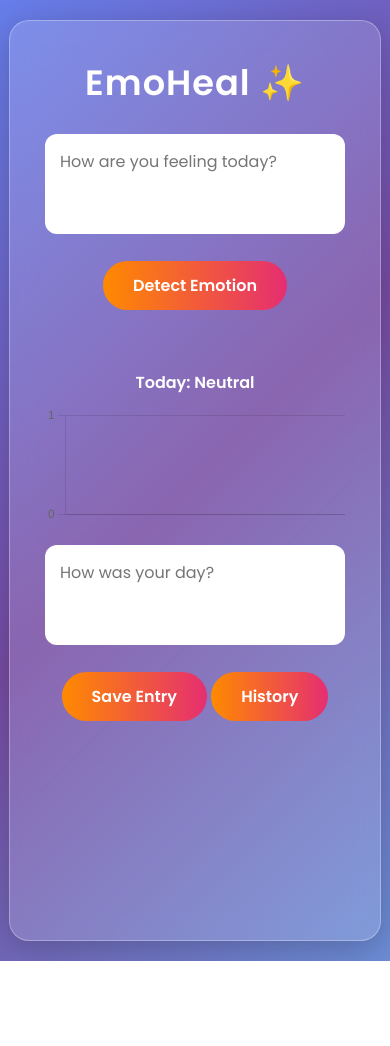
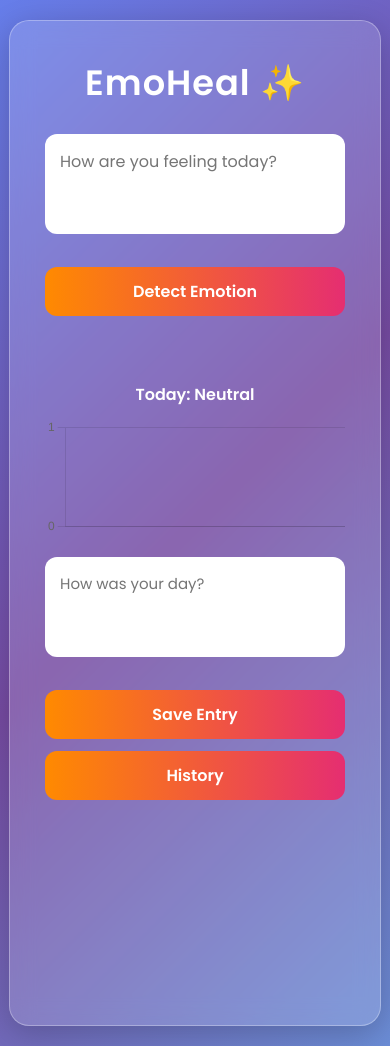
Before and after one commit to ashokaurovindomohanty-hub/EmoHeal, a Flask app: page / in a window 390 px wide. Before the commit the page ends 961 px from the top, so only its background shows below. Run offline with Flask 3, Linux system fonts and the light colour scheme.

Commit message:
mobile polish

```diff
--- a/static/css/style.css
+++ b/static/css/style.css
@@ -9,3 +9,7 @@ button{background:linear-gradient(90deg,#ff8a00,#e52e71);color:white;border:none
 button:hover{transform:scale(1.05);box-shadow:0 5px 15px rgba(229,46,113,0.4)}
 #result{margin-top:20px;font-size:1.3rem;font-weight:600;min-height:30px;animation:fadeIn 0.5s}
 @keyframes fadeIn{from{opacity:0;transform:translateY(10px)}to{opacity:1;transform:translateY(0)}}
+@media(max-width:600px){
+ #historyBox, #journalText, #happyChart { width:100% !important; font-size:15px; }
+ button { width:100%; margin:6px 0; padding:12px; border-radius:12px; }
+}
--- a/templates/index.html
+++ b/templates/index.html
@@ -1,6 +1,8 @@
 <!DOCTYPE html>
 <html>
 <head>
+<meta charset="UTF-8">
+<meta name="viewport" content="width=device-width, initial-scale=1">
 <title>EmoHeal</title>
 <link rel="stylesheet" href="/static/css/style.css">
 <script src="https://cdn.jsdelivr.net/npm/chart.js"></script>
```
